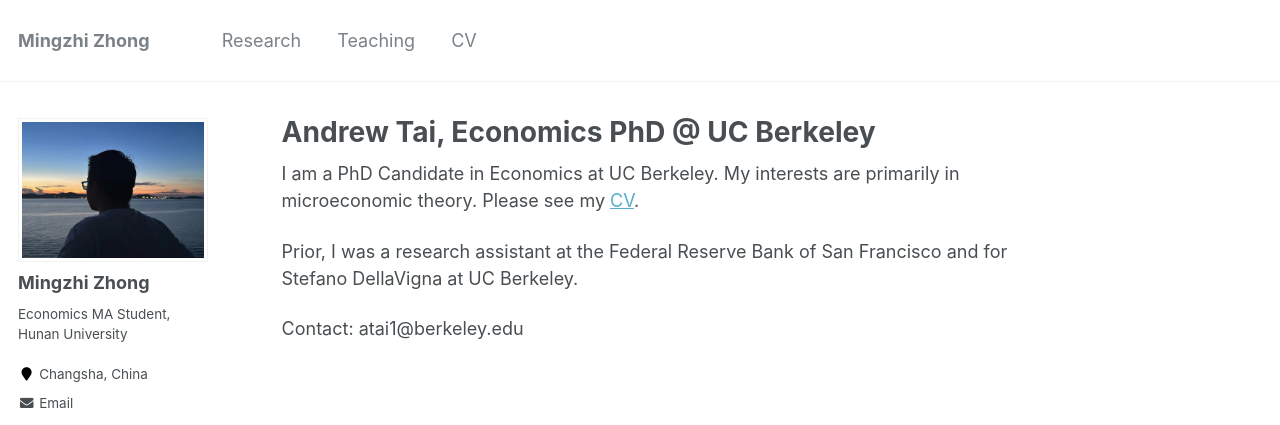
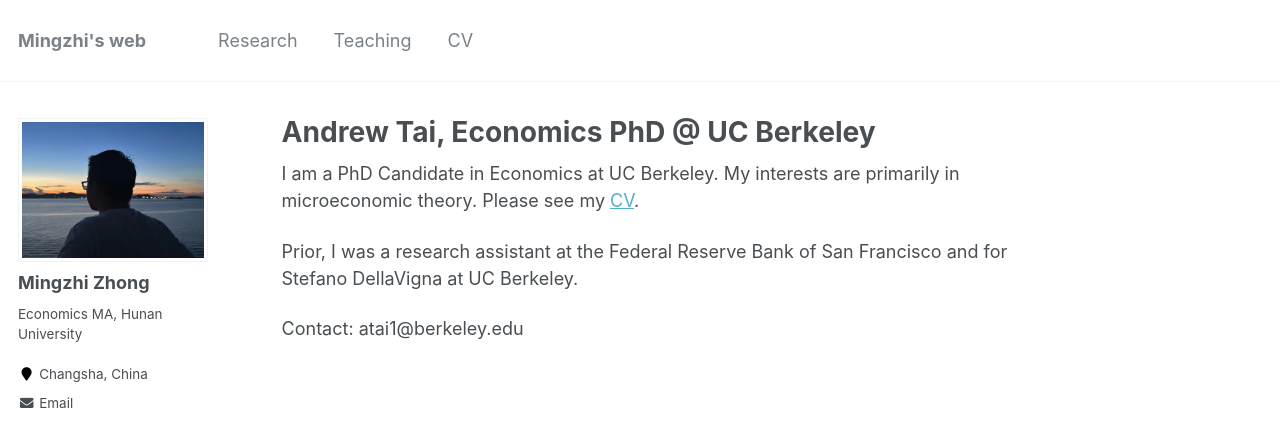
Before and after one commit to mingzhi361/mingzhi361.github.io, a Jekyll site: the page built from _pages/about.md, in a window 1280 px wide. Shown: the top 425 px of the page. Built offline with Jekyll 4.4.1, drawn with Linux system fonts in a browser that asks for light colours; some web fonts are replaced.

Commit message:
Update _config.yml

```diff
--- a/_config.yml
+++ b/_config.yml
@@ -7,7 +7,7 @@
 
 # Site Settings
 locale                   : "en-US"
-title                    : "Mingzhi Zhong"
+title                    : "Mingzhi's web"
 title_separator          : "-"
 name                     : &name "Mingzhi Zhong"
 description              : &description "personal description"
@@ -82,7 +82,7 @@
 author:
   name             : "Mingzhi Zhong"
   avatar           : "profile.png"
-  bio              : "Economics MA Student, Hunan University"
+  bio              : "Economics MA, Hunan University"
   location         : "Changsha, China"
   employer         :
   pubmed           :
@@ -96,7 +96,7 @@
   flickr           :
   facebook         :
   foursquare       :
-  github           : "mingzhi361"
+  github           : ""
   google_plus      :
   keybase          :
   instagram        :
```
